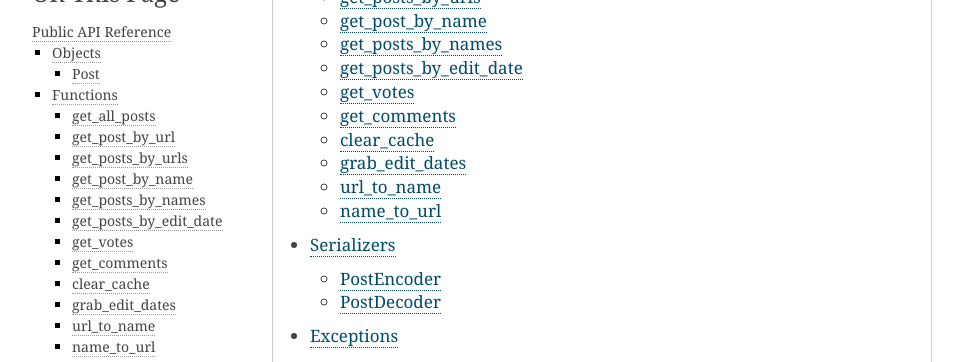
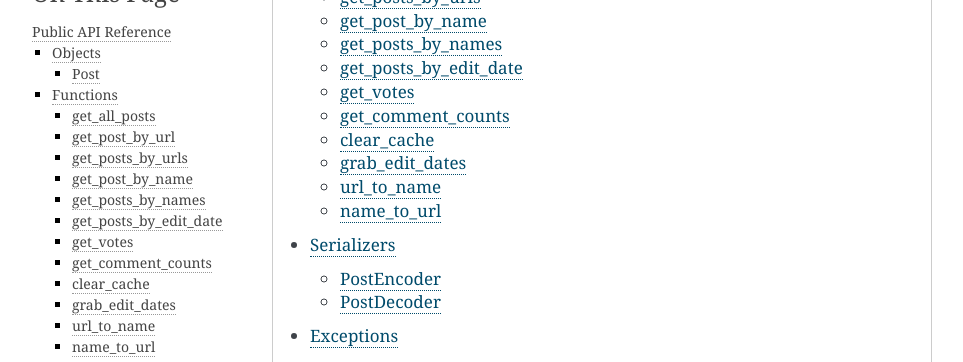
Before and after one commit to chris-mcdo/obscraper, a Sphinx documentation site: the page built from docs/source/api.rst, in a window 1280 px wide and 900 px high. Shown: the part 326-688 px from the top of the window, without its empty margins (148-1111 px from the left). Built offline with Sphinx 7.4.7, drawn with Linux system fonts in a browser that asks for light colours; some of the changed text lies outside the part shown.

Commit message:
rename get comments

```diff
--- a/docs/source/api.rst
+++ b/docs/source/api.rst
@@ -70,12 +70,12 @@
 
 .. autofunction:: obscraper.get_votes
 
-.. _get-comments:
+.. _get-comment-counts:
 
-get_comments
-############
+get_comment_counts
+###################
 
-.. autofunction:: obscraper.get_comments
+.. autofunction:: obscraper.get_comment_counts
 
 .. _clear-cache:
 
--- a/docs/source/getting-started.rst
+++ b/docs/source/getting-started.rst
@@ -153,13 +153,13 @@
 the post data.
 
 They can be updated using :ref:`get_votes <get-votes>` and
-:ref:`get_comments <get-comments>`:
+:ref:`get_comment_counts <get-comment-counts>`:
 
 .. code-block:: python
 
     >>> obscraper.get_votes({'intro': intro.number})
     {'intro': 4}
-    >>> obscraper.get_comments({'intro': intro.disqus_id})
+    >>> obscraper.get_comment_counts({'intro': intro.disqus_id})
     {'intro': 20}
 
 .. note::
--- a/obscraper/__init__.py
+++ b/obscraper/__init__.py
@@ -7,7 +7,7 @@
 from ._scrape import (
     clear_cache,
     get_all_posts,
-    get_comments,
+    get_comment_counts,
     get_edit_dates,
     get_post_by_name,
     get_post_by_url,
@@ -22,7 +22,7 @@
     "Post",
     "get_posts_by_names",
     "get_votes",
-    "get_comments",
+    "get_comment_counts",
     "get_edit_dates",
     "get_all_posts",
     "get_post_by_name",
```
Also changed, not shown: 3 other files.
